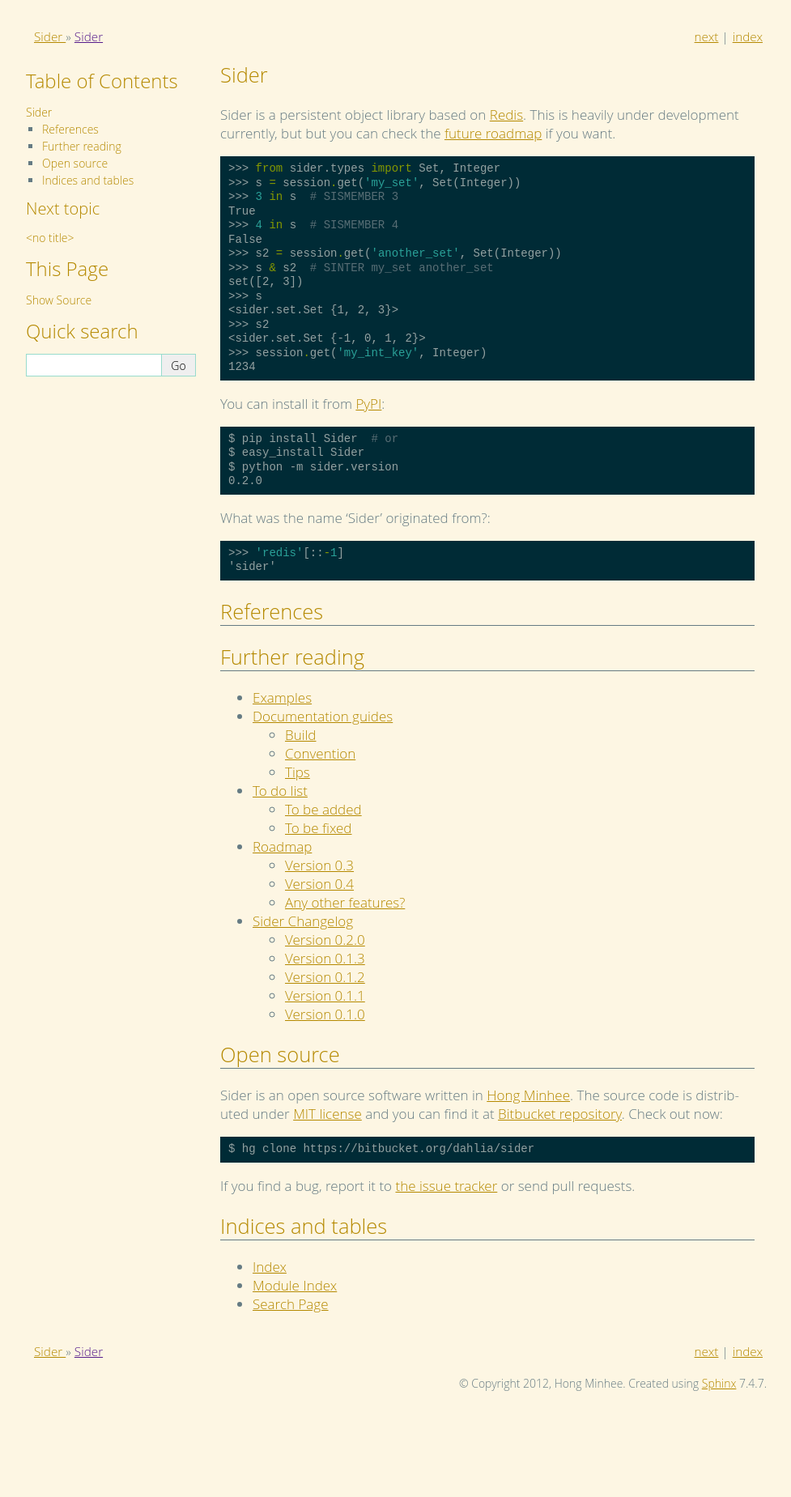
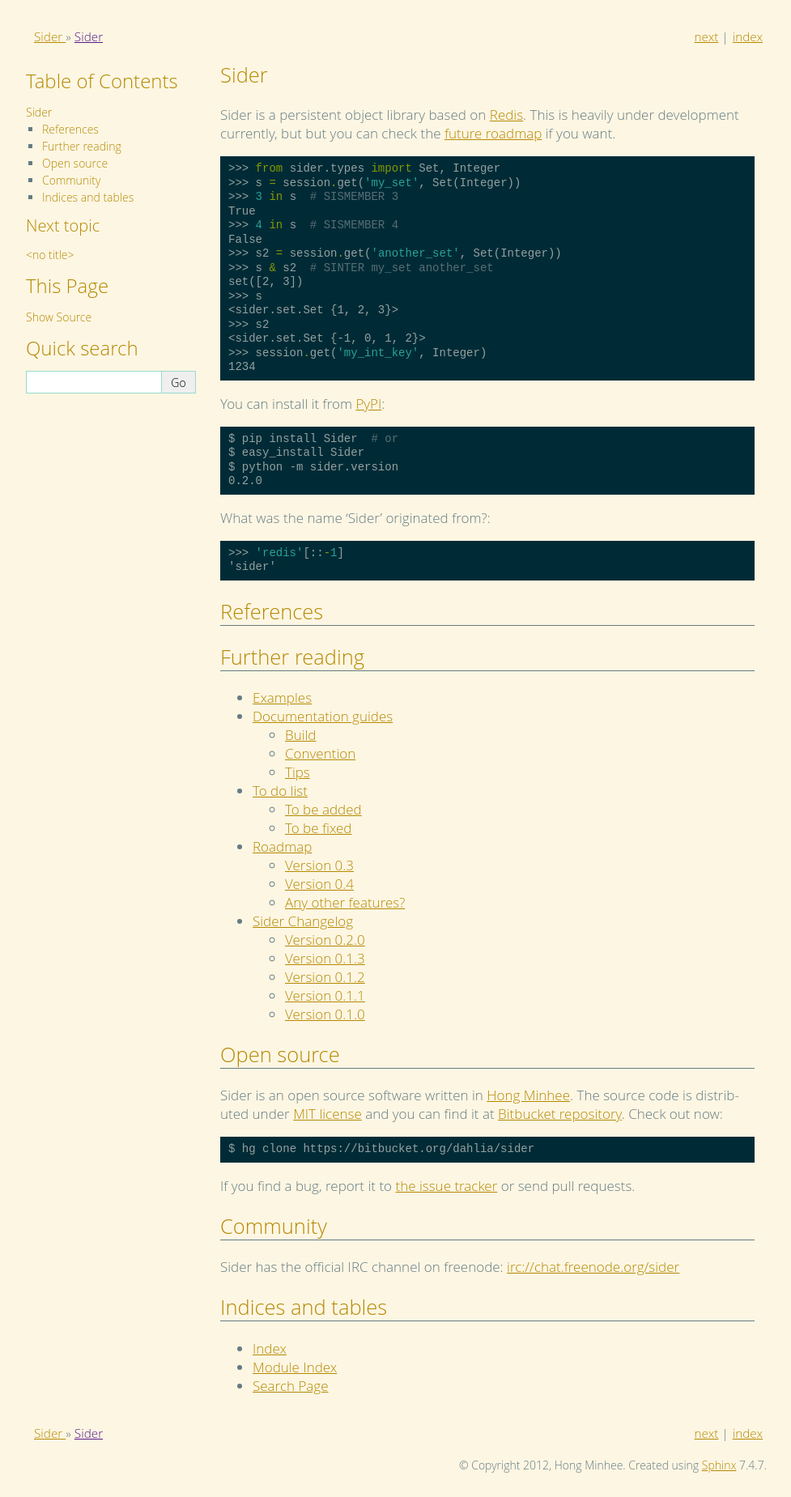
Before and after one commit to dahlia/sider, a Sphinx documentation site: the page built from docs/index.rst, in a window 1280 px wide. Shown: the whole page at 81% size, without its empty margins (148-1125 px from the left). Built offline with Sphinx 7.4.7, drawn with Linux system fonts in a browser that asks for light colours; the version number could not be read and is left out; before the commit the page ends 1748 px from its top, so only the background shows below that.

Commit message:
IRC link

```diff
--- a/docs/index.rst
+++ b/docs/index.rst
@@ -84,6 +84,12 @@
 __ https://bitbucket.org/dahlia/sider/issues
 
 
+Community
+---------
+
+Sider has the official IRC channel on freenode: irc://chat.freenode.org/sider
+
+
 Indices and tables
 ------------------
 
```
